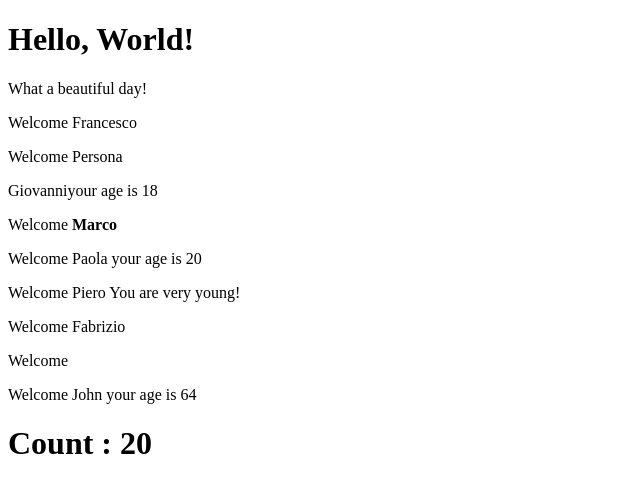
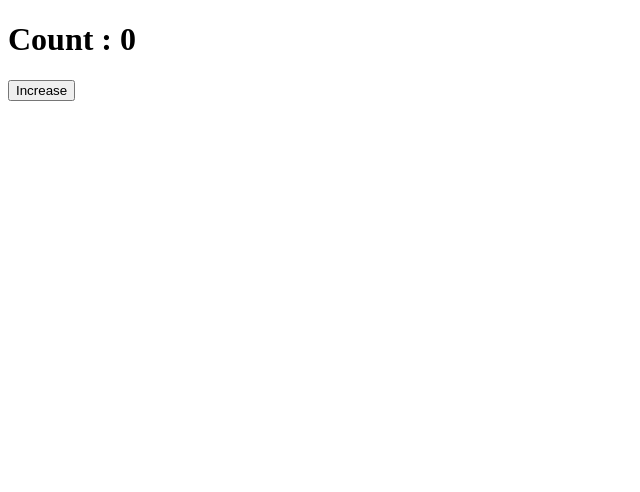
Before and after one commit to Baku305/react-exercises, a React (Create React App) app in the folder react-exercises/: page / in a window 1280 px wide. Shown: the top 492 px of the page, without its empty margins (0-640 px from the left). Built offline with nearby package versions, Linux system fonts and the light colour scheme.

Commit message:
button that increase counter

```diff
--- /dev/null
+++ b/react-exercises/src/ClickCounter.jsx
@@ -0,0 +1,23 @@
+import React from "react";
+
+export class ClickCounter extends React.Component {
+
+
+    state = {
+        count : 0
+    }
+
+    render(){
+        return <div>
+            <h1>Count : {this.state.count}</h1>
+            <button onClick={this.eventHandler}>Increase</button>
+            </div>
+    }
+
+    eventHandler = () => {
+        this.setState(
+             {count : this.state.count + 1}
+        )
+    }
+
+}
--- a/react-exercises/src/Counter.jsx
+++ /dev/null
@@ -1,34 +0,0 @@
-import React from "react";
-
-
-export class CounterDisplay extends React.Component{
-
-    render(){
-        return <h1> Count : {this.props.count}</h1>
-    }
-}
-
-export class Counter extends React.Component{
-
-        state = {
-            count : this.props.initialValue ?? 0
-        }
-
-    componentDidMount() {
-        setInterval(() => {
-            this.tick()
-        },this.props.interval ?? 1000)
-    }
-
-    tick() {
-
-        this.setState((state) => {
-            return {
-                count : state.count +  (this.props.increment ?? 1)
-            }
-        })
-    }
-    render(){
-        return <div> <CounterDisplay count = {this.state.count}/> </div>
-    }
-}
--- a/react-exercises/src/HelloWorld.jsx
+++ /dev/null
@@ -1,13 +0,0 @@
-import React from "react";
-import { Message } from "./Message";
-
-export class Hello extends React.Component {
-  render() {
-    return (
-      <div>
-        <h1>Hello, World!</h1>
-        <Message />
-      </div>
-    );
-  }
-}
--- a/react-exercises/src/Message.jsx
+++ /dev/null
@@ -1,7 +0,0 @@
-import React from "react";
-
-export class Message extends React.Component {
-  render() {
-    return <p>What a beautiful day!</p>;
-  }
-}
--- a/react-exercises/src/Props-01.jsx
+++ /dev/null
@@ -1,7 +0,0 @@
-import React from "react";
-
-export class Welcome extends React.Component {
-  render() {
-    return <p>Welcome {this.props.name}</p>;
-  }
-}
--- a/react-exercises/src/Props-02.jsx
+++ /dev/null
@@ -1,11 +0,0 @@
-import React from "react";
-
-export class Welcome2 extends React.Component {
-  render() {
-    return <p>Welcome {this.props.name}</p>;
-  }
-}
-
-Welcome2.defaultProps = {
-  name: "Persona",
-};
--- a/react-exercises/src/Props-03.jsx
+++ /dev/null
@@ -1,12 +0,0 @@
-import React from "react";
-
-export class Welcome3 extends React.Component {
-  render() {
-    return (
-        <div>
-            <span>{this.props.name}</span>
-            <span>your age is {this.props.age}</span>
-        </div>
-    );
-  }
-}
--- a/react-exercises/src/app.jsx
+++ b/react-exercises/src/app.jsx
@@ -1,51 +1,12 @@
 import React from "react";
-import { Hello } from "./HelloWorld";
-import { Welcome } from "./Props-01";
-import { Welcome2 } from "./Props-02";
-import { Welcome3 } from "./Props-03";
-import { Welcome4 } from "./props-04";
-import { Welcome5 } from "./props-05";
-import { Welcome6 } from "./props-05";
-import { Counter } from "./Counter";
+import { ClickCounter } from "./ClickCounter";
 
 export class App extends React.Component {
   render() {
     return (
-      <div>
         <div>
-          <Hello />
+          <ClickCounter/>
         </div>
-        <div>
-          <Welcome name="Francesco" />
-        </div>
-        <div>
-          <Welcome2 />
-        </div>
-        <div>
-          <Welcome3 name="Giovanni" age="18" />
-        </div>
-        <div>
-          <Welcome4 name={<strong>Marco</strong>} />
-        </div>
-        <div>
-          <Welcome5 name="Paola" age = "20"/>
-        </div>
-        <div>
-          <Welcome5 name="Piero" age = "17"/>
-        </div>
-        <div>
-          <Welcome5 name="Fabrizio"/>
-        </div>
-        <div>
-          <Welcome6 name="Nino" age = "66"/>
-        </div>
-        <div>
-          <Welcome6 name="John" age = "64"/>
-        </div>
-        <div>
-          <Counter initialValue = {10} increment = {2}interval = {1000}/>
-        </div>
-      </div>
     );
   }
 }
--- a/react-exercises/src/props-04.jsx
+++ /dev/null
@@ -1,9 +0,0 @@
-import React from "react";
-
-
-
-export class Welcome4 extends React.Component{
-    render(){
-        return <p>Welcome {this.props.name} </p>
-    }
-}
--- a/react-exercises/src/props-05.jsx
+++ /dev/null
@@ -1,35 +0,0 @@
-import React from "react";
-
-export class Age extends React.Component {
-  render() {
-    return <span> {this.props.age >=18 ? `your age is ${this.props.age}` : "You are very young!"}</span>;
-  }
-}
-
-export class Welcome5 extends React.Component {
-  render() {
-    return (
-      <div>
-        <p>
-          <span>Welcome {this.props.name}</span>
-          {this.props.age > 15 && <Age age={this.props.age} />}
-        </p>
-      </div>
-    );
-  }
-}
-
-export class Welcome6 extends React.Component {
-  render() {
-    return (
-      <div>
-        <p>
-          <span>Welcome {this.props.name === "John" && this.props.name}</span>
-          {this.props.age && this.props.age > 18 && this.props.age < 65 && (
-            <Age age={this.props.age} />
-          )}
-        </p>
-      </div>
-    );
-  }
-}
```
